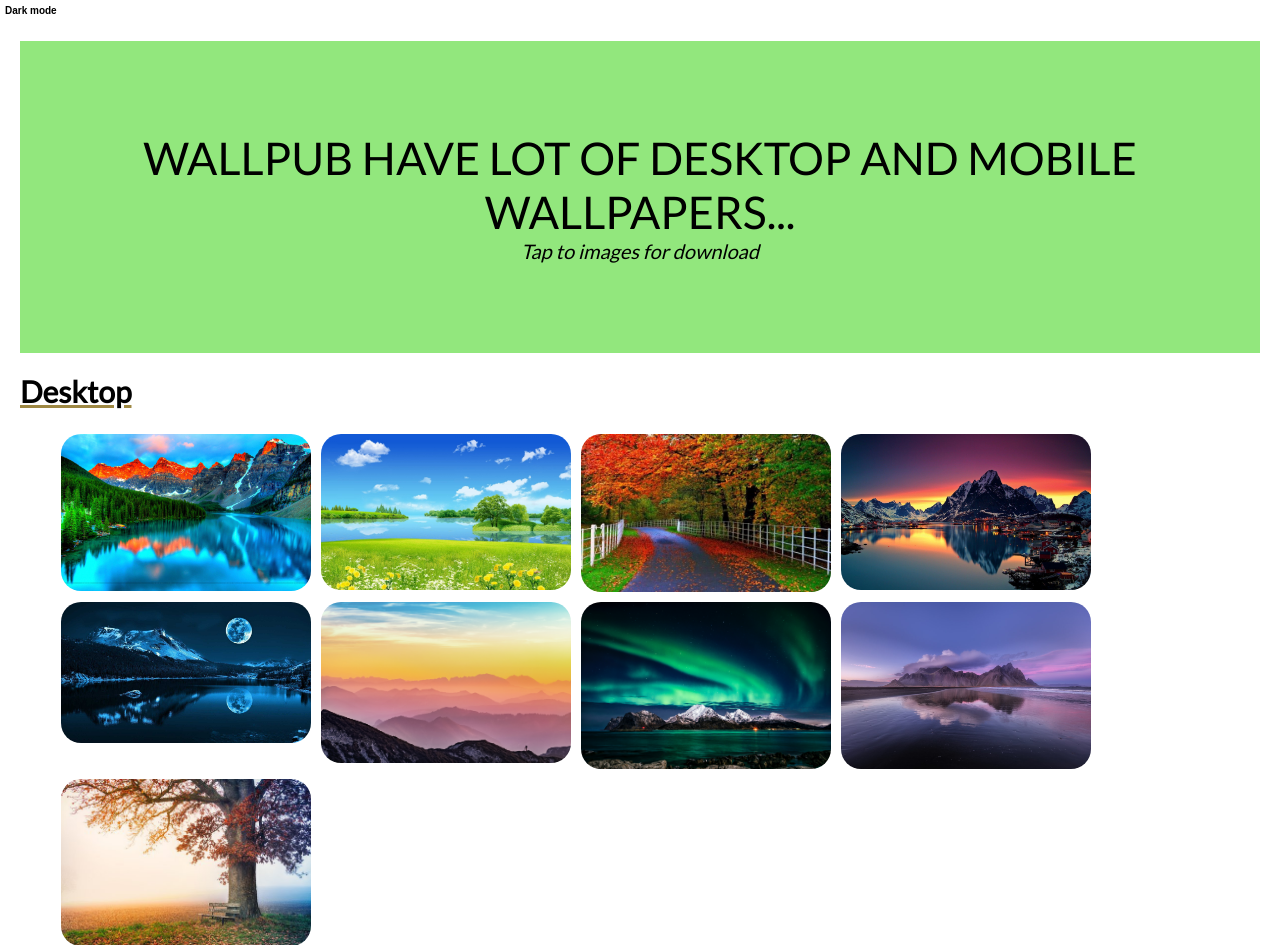
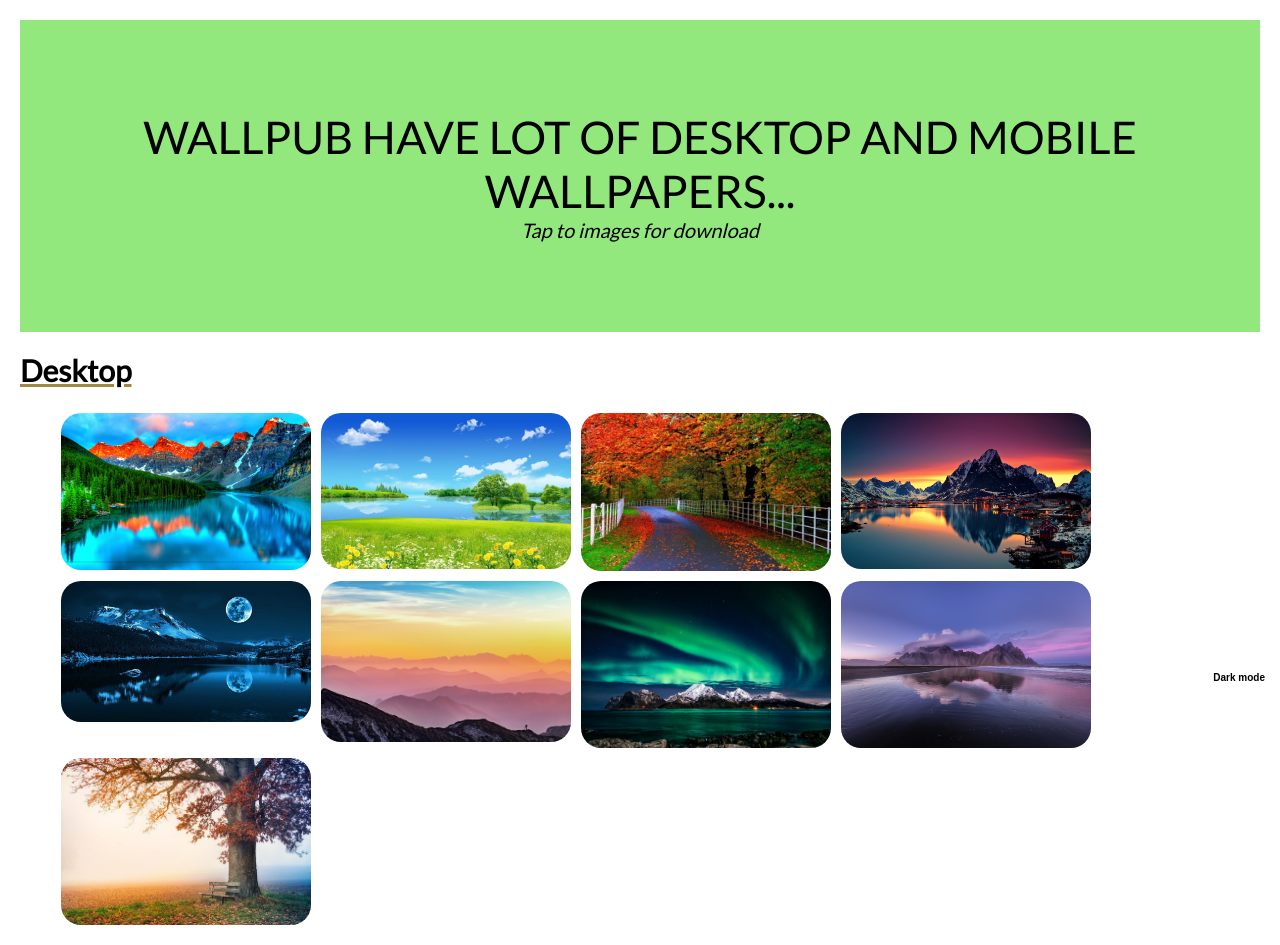
Before and after one commit to Dulkith13BANdara/Dulkith13BANdara.github.io, a PHP site: page / in a window 1280 px wide. Shown: the part 102-1047 px from the top of the page. Run offline with PHP 8.4, Linux system fonts and the light colour scheme.

Commit message:
Update styles.css

```diff
--- a/styles.css
+++ b/styles.css
@@ -30,9 +30,8 @@
     border:none;
     border-radius:20%;
 padding:5px;
-    position: -webkit-sticky;
 bottom:10;
-  position: sticky;
+  position:fixed;
     right:10;
 
 }
```
